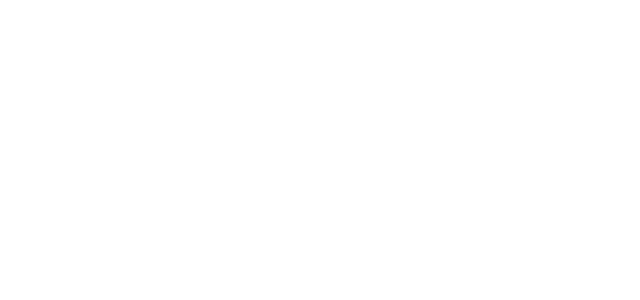
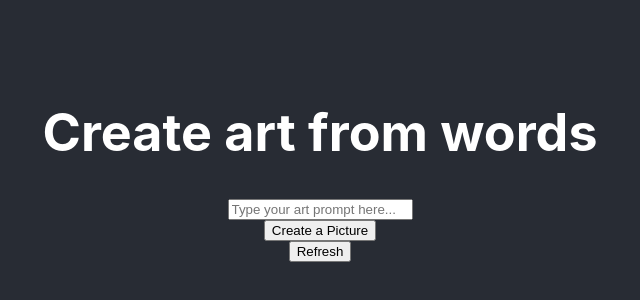
Before and after one commit to kali-flower/muse, a React (Create React App) app in the folder frontend/: page / in a window 1280 px wide. Shown: the part 236-536 px from the top of the page, without its empty margins (320-960 px from the left). Built offline with nearby package versions, Linux system fonts and the light colour scheme.

Commit message:
Add return to render UI

```diff
--- a/frontend/src/App.js
+++ b/frontend/src/App.js
@@ -39,6 +39,43 @@
     link.download = 'image.jpg';
     link.click();
   };
+
+  return (
+    <div className="App">
+      <header className="App-header">
+        <h1>Create art from words</h1>
+
+        {/* text input box */}
+        <input
+          type="text"
+          value={prompt}
+          onChange={(e) => setPrompt(e.target.value)}
+          placeholder="Type your art prompt here..."
+        />
+
+        {/* generate image button */}
+        <button onClick={handleGenerate}>Create a Picture</button>
+
+        {/* image display section */}
+        <div className="images-section">
+          {loading ? (
+            <p>Generating images...</p>
+          ) : (
+            images.map((img, index) => (
+              <div key={index}>
+                <img src={img.url} alt={img.description} />
+                <p>{img.description}</p>
+                <button onClick={() => handleDownload(img.url)}>Download</button>
+              </div>
+            ))
+          )}
+        </div>
+
+        {/* refresh/download buttons */}
+        <button onClick={handleRefresh}>Refresh</button>
+      </header>
+    </div>
+  );
 }
 
 export default App;
```
